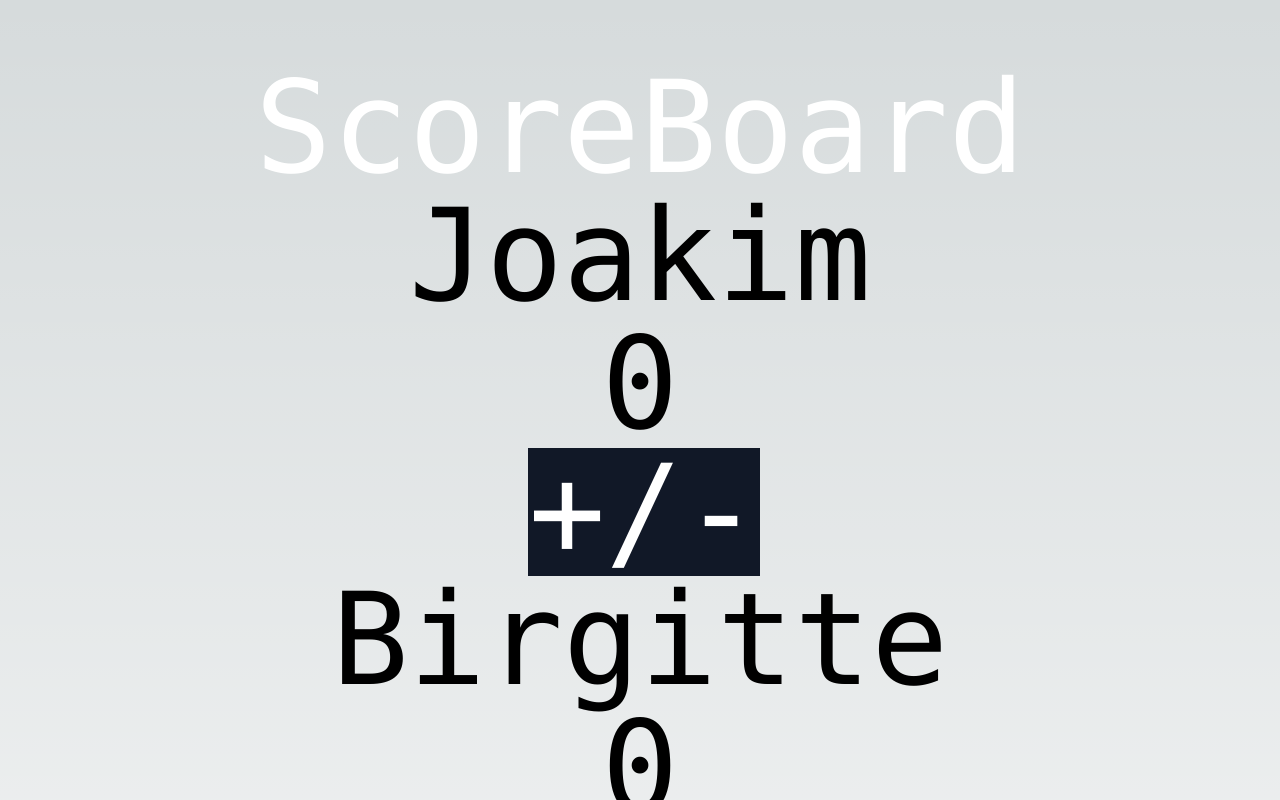
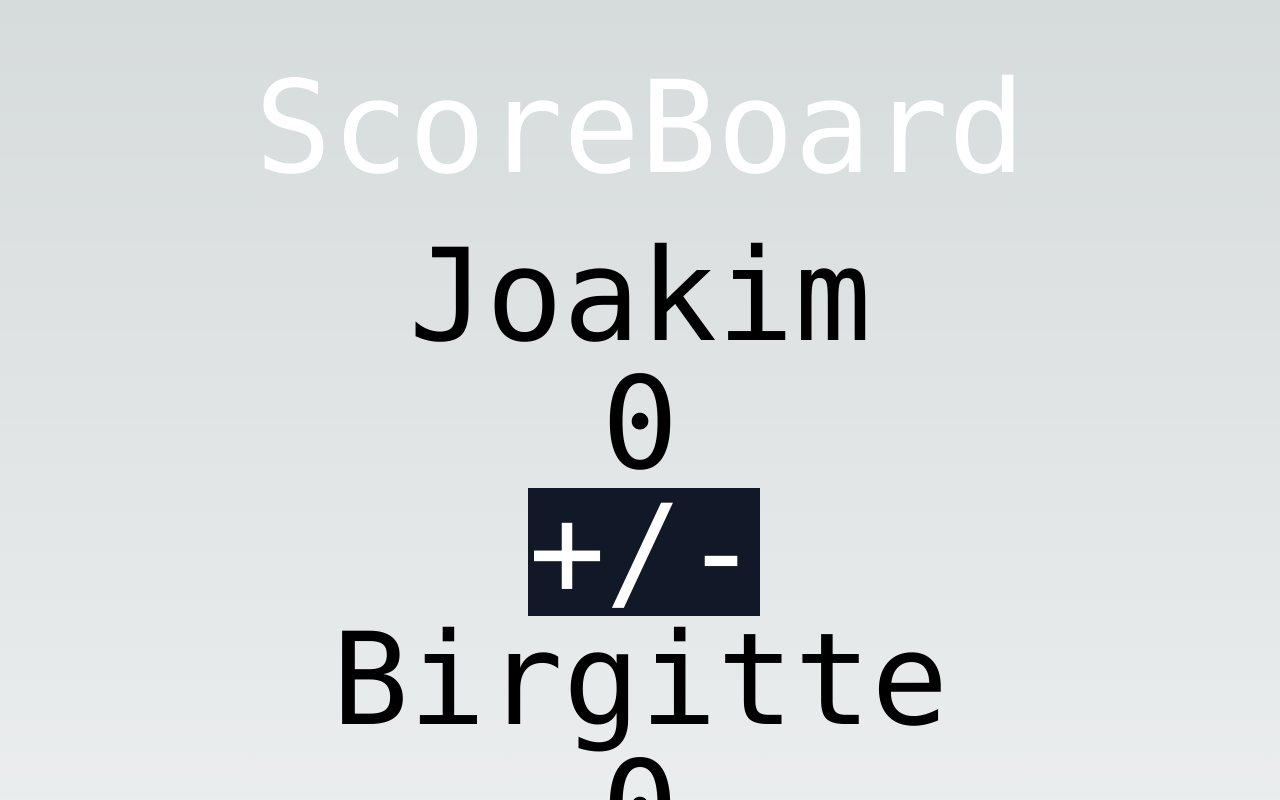
Before and after one commit to MikAoJk/scoreboard, a Next.js app: page / in a window 1280 px wide. Shown: the top 800 px of the page. Built offline with nearby package versions, Linux system fonts and the light colour scheme.

Commit message:
Update PlayerList.tsx

```diff
--- a/src/components/PlayerList.tsx
+++ b/src/components/PlayerList.tsx
@@ -9,7 +9,7 @@ const PlayerList = (playerProps: PlayerProps) => {
     const playersSortedByScore = playerProps.players.sort((a, b) => b.score - a.score)
 
     return (
-        <div className="mt-30">
+        <div className="mt-10">
             {playersSortedByScore
                 .map(player =>
                     <Player playerData={player} key={player.id}
```
